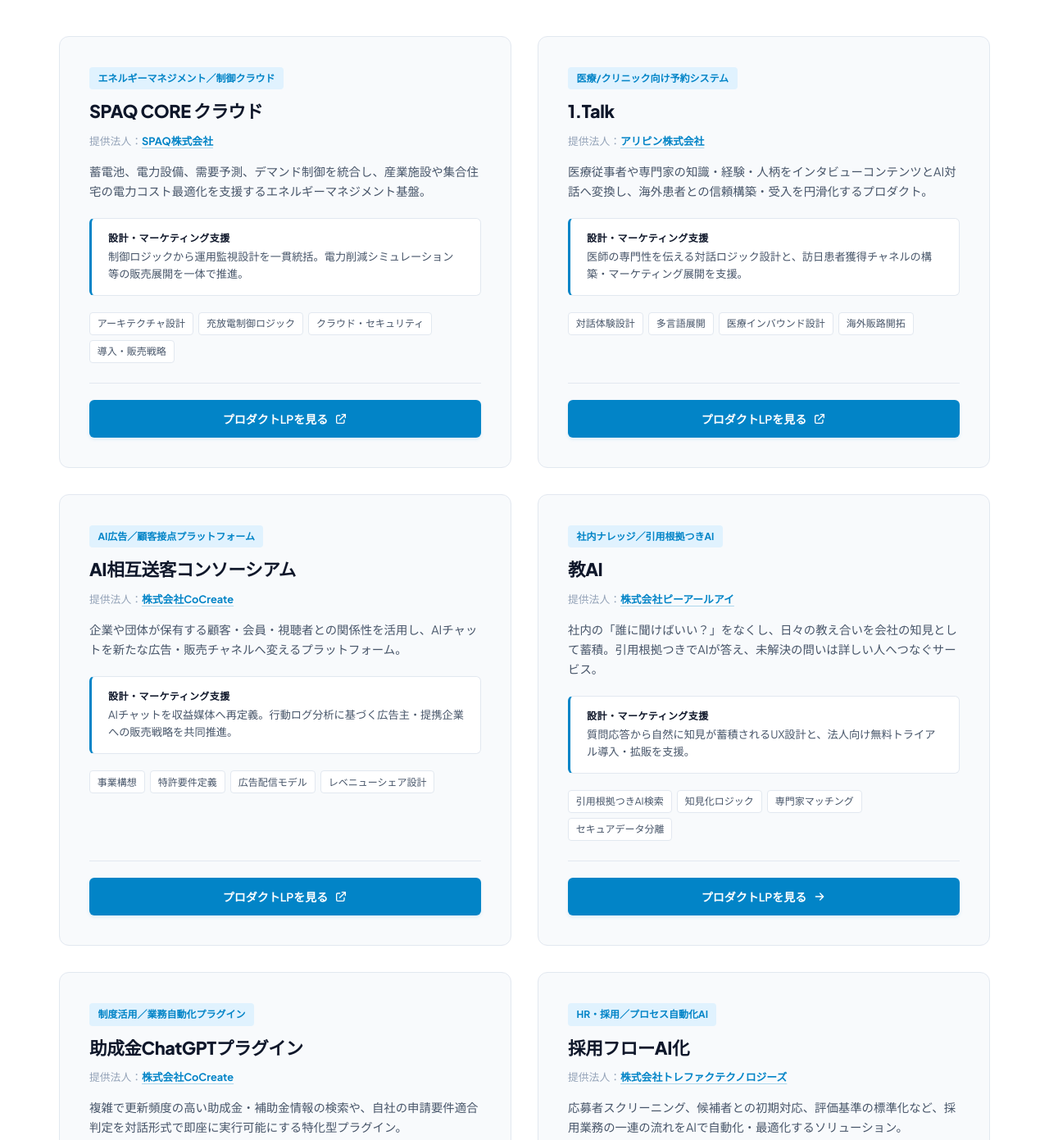
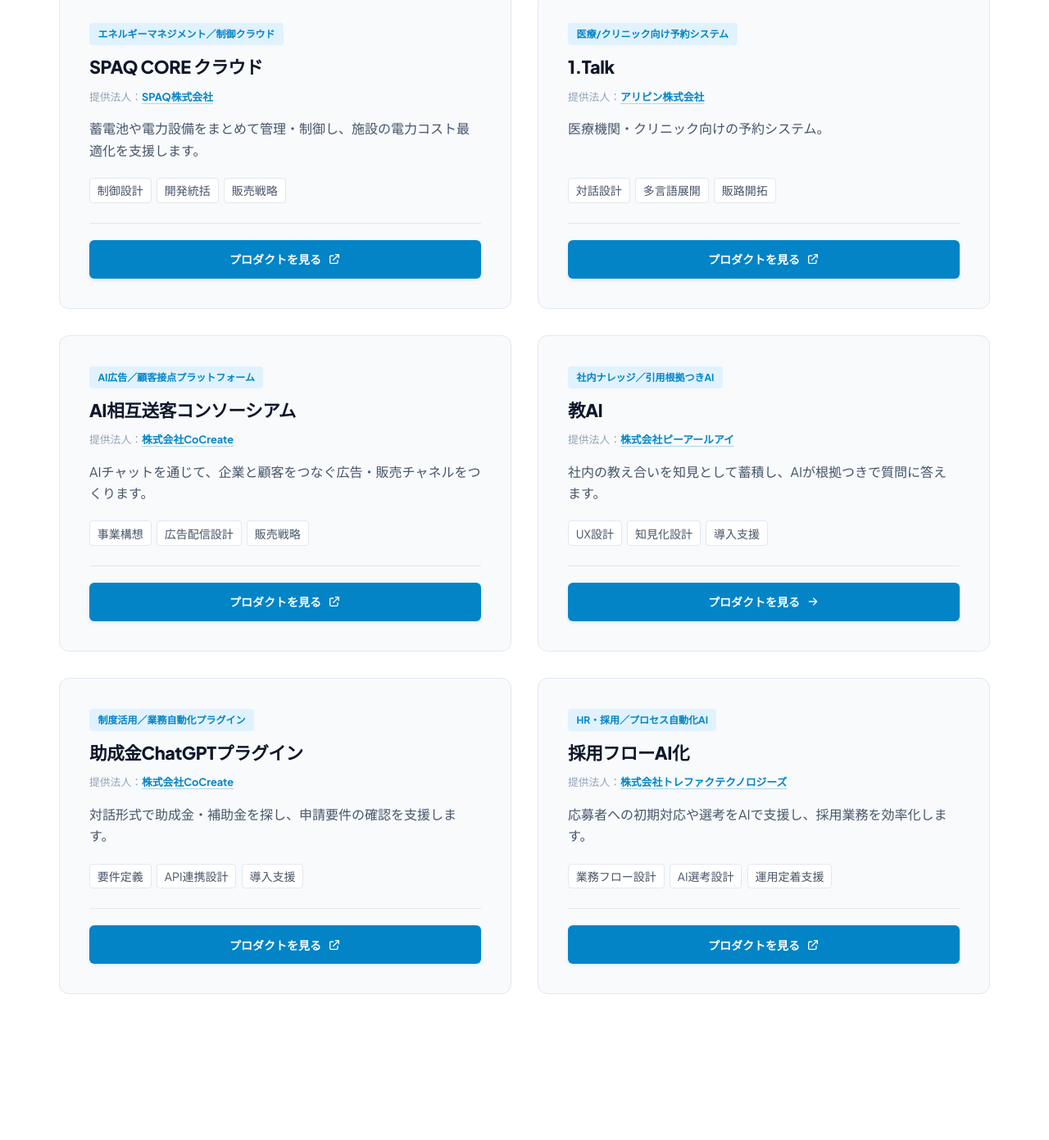
Before and after one commit to mkisama94/ai-orchestrations-lp, a plain HTML site: page public/index.html in a window 1280 px wide. Shown: the part 938-2329 px from the top of the page at 82% size. Drawn offline with Linux system fonts and the light colour scheme.

Commit message:
実績を修正

```diff
--- a/public/index.html
+++ b/public/index.html
@@ -26,7 +26,7 @@
       </button>
 
       <nav class="nav-menu" id="navMenu">
-        <a href="#products" class="nav-link">取扱プロダクト</a>
+        <a href="#products" class="nav-link">プロダクト実績</a>
         <a href="#services" class="nav-link">支援内容</a>
         <a href="#about" class="nav-link">私たちについて</a>
         <a href="#contact" class="btn btn-primary nav-cta">お問い合わせ</a>
@@ -47,7 +47,7 @@
           </p>
           <div class="hero-ctas">
             <a href="#contact" class="btn btn-primary">AI活用について相談する</a>
-            <a href="#products" class="btn btn-secondary">取扱プロダクトを見る</a>
+            <a href="#products" class="btn btn-secondary">プロダクト実績を見る</a>
           </div>
         </div>
 
@@ -101,10 +101,9 @@
     <div class="container">
       <div class="section-header reveal">
         <span class="badge">PRODUCTS</span>
-        <h2>取扱プロダクト</h2>
+        <h2>プロダクト実績</h2>
         <p class="subtitle">
-          弊社が、開発やマーケティングを設計しているAIプロダクトです。<br>
-          私たちは、AIプロダクトの企画や開発を支援するだけではありません。商品設計、販売戦略、導入提案までを一体で設計し、パートナー企業とともに市場展開を進めています。
+          私たちが設計・開発支援・マーケティングに携わるプロダクトをご紹介します。
         </p>
       </div>
 
@@ -118,22 +117,17 @@
           </div>
           <div class="product-card-body">
             <p class="product-desc">
-              蓄電池、電力設備、需要予測、デマンド制御を統合し、産業施設や集合住宅の電力コスト最適化を支援するエネルギーマネジメント基盤。
+              蓄電池や電力設備をまとめて管理・制御し、施設の電力コスト最適化を支援します。
             </p>
-            <div class="product-feature-box">
-              <h4>設計・マーケティング支援</h4>
-              <p>制御ロジックから運用監視設計を一貫統括。電力削減シミュレーション等の販売展開を一体で推進。</p>
-            </div>
-            <div class="product-badges">
-              <span class="product-badge-item">アーキテクチャ設計</span>
-              <span class="product-badge-item">充放電制御ロジック</span>
-              <span class="product-badge-item">クラウド・セキュリティ</span>
-              <span class="product-badge-item">導入・販売戦略</span>
-            </div>
+            <ul class="product-badges" aria-label="当社の担当領域">
+              <li class="product-badge-item">制御設計</li>
+              <li class="product-badge-item">開発統括</li>
+              <li class="product-badge-item">販売戦略</li>
+            </ul>
           </div>
           <div class="product-card-footer">
             <a href="https://core.spaq.co.jp/" class="btn btn-primary product-lp-btn" target="_blank" rel="noopener noreferrer">
-              プロダクトLPを見る
+              プロダクトを見る
               <svg fill="none" viewBox="0 0 24 24" stroke="currentColor" width="16" height="16">
                 <path stroke-linecap="round" stroke-linejoin="round" stroke-width="2" d="M10 6H6a2 2 0 00-2 2v10a2 2 0 002 2h10a2 2 0 002-2v-4M14 4h6m0 0v6m0-6L10 14"/>
               </svg>
@@ -150,22 +144,17 @@
           </div>
           <div class="product-card-body">
             <p class="product-desc">
-              医療従事者や専門家の知識・経験・人柄をインタビューコンテンツとAI対話へ変換し、海外患者との信頼構築・受入を円滑化するプロダクト。
+              医療機関・クリニック向けの予約システム。
             </p>
-            <div class="product-feature-box">
-              <h4>設計・マーケティング支援</h4>
-              <p>医師の専門性を伝える対話ロジック設計と、訪日患者獲得チャネルの構築・マーケティング展開を支援。</p>
-            </div>
-            <div class="product-badges">
-              <span class="product-badge-item">対話体験設計</span>
-              <span class="product-badge-item">多言語展開</span>
-              <span class="product-badge-item">医療インバウンド設計</span>
-              <span class="product-badge-item">海外販路開拓</span>
-            </div>
+            <ul class="product-badges" aria-label="当社の担当領域">
+              <li class="product-badge-item">対話設計</li>
+              <li class="product-badge-item">多言語展開</li>
+              <li class="product-badge-item">販路開拓</li>
+            </ul>
           </div>
           <div class="product-card-footer">
             <a href="https://1talk.health/" class="btn btn-primary product-lp-btn" target="_blank" rel="noopener noreferrer">
-              プロダクトLPを見る
+              プロダクトを見る
               <svg fill="none" viewBox="0 0 24 24" stroke="currentColor" width="16" height="16">
                 <path stroke-linecap="round" stroke-linejoin="round" stroke-width="2" d="M10 6H6a2 2 0 00-2 2v10a2 2 0 002 2h10a2 2 0 002-2v-4M14 4h6m0 0v6m0-6L10 14"/>
               </svg>
@@ -182,22 +171,17 @@
           </div>
           <div class="product-card-body">
             <p class="product-desc">
-              企業や団体が保有する顧客・会員・視聴者との関係性を活用し、AIチャットを新たな広告・販売チャネルへ変えるプラットフォーム。
+              AIチャットを通じて、企業と顧客をつなぐ広告・販売チャネルをつくります。
             </p>
-            <div class="product-feature-box">
-              <h4>設計・マーケティング支援</h4>
-              <p>AIチャットを収益媒体へ再定義。行動ログ分析に基づく広告主・提携企業への販売戦略を共同推進。</p>
-            </div>
-            <div class="product-badges">
-              <span class="product-badge-item">事業構想</span>
-              <span class="product-badge-item">特許要件定義</span>
-              <span class="product-badge-item">広告配信モデル</span>
-              <span class="product-badge-item">レベニューシェア設計</span>
-            </div>
+            <ul class="product-badges" aria-label="当社の担当領域">
+              <li class="product-badge-item">事業構想</li>
+              <li class="product-badge-item">広告配信設計</li>
+              <li class="product-badge-item">販売戦略</li>
+            </ul>
           </div>
           <div class="product-card-footer">
             <a href="#" class="btn btn-primary product-lp-btn" target="_blank" rel="noopener noreferrer">
-              プロダクトLPを見る
+              プロダクトを見る
               <svg fill="none" viewBox="0 0 24 24" stroke="currentColor" width="16" height="16">
                 <path stroke-linecap="round" stroke-linejoin="round" stroke-width="2" d="M10 6H6a2 2 0 00-2 2v10a2 2 0 002 2h10a2 2 0 002-2v-4M14 4h6m0 0v6m0-6L10 14"/>
               </svg>
@@ -214,22 +198,17 @@
           </div>
           <div class="product-card-body">
             <p class="product-desc">
-              社内の「誰に聞けばいい？」をなくし、日々の教え合いを会社の知見として蓄積。引用根拠つきでAIが答え、未解決の問いは詳しい人へつなぐサービス。
+              社内の教え合いを知見として蓄積し、AIが根拠つきで質問に答えます。
             </p>
-            <div class="product-feature-box">
-              <h4>設計・マーケティング支援</h4>
-              <p>質問応答から自然に知見が蓄積されるUX設計と、法人向け無料トライアル導入・拡販を支援。</p>
-            </div>
-            <div class="product-badges">
-              <span class="product-badge-item">引用根拠つきAI検索</span>
-              <span class="product-badge-item">知見化ロジック</span>
-              <span class="product-badge-item">専門家マッチング</span>
-              <span class="product-badge-item">セキュアデータ分離</span>
-            </div>
+            <ul class="product-badges" aria-label="当社の担当領域">
+              <li class="product-badge-item">UX設計</li>
+              <li class="product-badge-item">知見化設計</li>
+              <li class="product-badge-item">導入支援</li>
+            </ul>
           </div>
           <div class="product-card-footer">
             <a href="https://staging.oshieai.com/auth/signin" class="btn btn-primary product-lp-btn">
-              プロダクトLPを見る
+              プロダクトを見る
               <svg fill="none" viewBox="0 0 24 24" stroke="currentColor" width="16" height="16">
                 <path stroke-linecap="round" stroke-linejoin="round" stroke-width="2" d="M5 12h14m-6-6 6 6-6 6"/>
               </svg>
@@ -246,22 +225,17 @@
           </div>
           <div class="product-card-body">
             <p class="product-desc">
-              複雑で更新頻度の高い助成金・補助金情報の検索や、自社の申請要件適合判定を対話形式で即座に実行可能にする特化型プラグイン。
+              対話形式で助成金・補助金を探し、申請要件の確認を支援します。
             </p>
-            <div class="product-feature-box">
-              <h4>設計・マーケティング支援</h4>
-              <p>制度検索から申請準備までの自動化ロジックを設計し、士業・中小企業向けへの導入提案・販売を展開。</p>
-            </div>
-            <div class="product-badges">
-              <span class="product-badge-item">プロンプト・API連携</span>
-              <span class="product-badge-item">最新制度DB設計</span>
-              <span class="product-badge-item">要件定義</span>
-              <span class="product-badge-item">導入・拡販支援</span>
-            </div>
+            <ul class="product-badges" aria-label="当社の担当領域">
+              <li class="product-badge-item">要件定義</li>
+              <li class="product-badge-item">API連携設計</li>
+              <li class="product-badge-item">導入支援</li>
+            </ul>
           </div>
           <div class="product-card-footer">
             <a href="#" class="btn btn-primary product-lp-btn" target="_blank" rel="noopener noreferrer">
-              プロダクトLPを見る
+              プロダクトを見る
               <svg fill="none" viewBox="0 0 24 24" stroke="currentColor" width="16" height="16">
                 <path stroke-linecap="round" stroke-linejoin="round" stroke-width="2" d="M10 6H6a2 2 0 00-2 2v10a2 2 0 002 2h10a2 2 0 002-2v-4M14 4h6m0 0v6m0-6L10 14"/>
               </svg>
@@ -278,22 +252,17 @@
           </div>
           <div class="product-card-body">
             <p class="product-desc">
-              応募者スクリーニング、候補者との初期対応、評価基準の標準化など、採用業務の一連の流れをAIで自動化・最適化するソリューション。
+              応募者への初期対応や選考をAIで支援し、採用業務を効率化します。
             </p>
-            <div class="product-feature-box">
-              <h4>設計・マーケティング支援</h4>
-              <p>選考基準のブレを防ぎ工数を大幅削減する判定モデルを設計。人事部門向け導入パッケージとして展開。</p>
-            </div>
-            <div class="product-badges">
-              <span class="product-badge-item">採用業務フロー再設計</span>
-              <span class="product-badge-item">AI選考モデル設計</span>
-              <span class="product-badge-item">ATS連携</span>
-              <span class="product-badge-item">運用定着支援</span>
-            </div>
+            <ul class="product-badges" aria-label="当社の担当領域">
+              <li class="product-badge-item">業務フロー設計</li>
+              <li class="product-badge-item">AI選考設計</li>
+              <li class="product-badge-item">運用定着支援</li>
+            </ul>
           </div>
           <div class="product-card-footer">
             <a href="#" class="btn btn-primary product-lp-btn" target="_blank" rel="noopener noreferrer">
-              プロダクトLPを見る
+              プロダクトを見る
               <svg fill="none" viewBox="0 0 24 24" stroke="currentColor" width="16" height="16">
                 <path stroke-linecap="round" stroke-linejoin="round" stroke-width="2" d="M10 6H6a2 2 0 00-2 2v10a2 2 0 002 2h10a2 2 0 002-2v-4M14 4h6m0 0v6m0-6L10 14"/>
               </svg>
@@ -545,7 +514,7 @@
           <div class="footer-links-col">
             <h4>コンテンツ</h4>
             <ul>
-              <li><a href="#products">取扱プロダクト</a></li>
+              <li><a href="#products">プロダクト実績</a></li>
               <li><a href="#services">支援内容</a></li>
             </ul>
           </div>
--- a/public/styles.css
+++ b/public/styles.css
@@ -515,7 +515,7 @@ ul {
 }
 
 .product-desc {
-  font-size: 0.9rem;
+  font-size: 1rem;
   color: var(--text-secondary);
   line-height: 1.65;
   margin-bottom: 1.25rem;
@@ -549,11 +549,12 @@ ul {
   display: flex;
   flex-wrap: wrap;
   gap: 0.4rem;
+  margin-top: auto;
   margin-bottom: 1.5rem;
 }
 
 .product-badge-item {
-  font-size: 0.75rem;
+  font-size: 0.875rem;
   color: var(--text-secondary);
   background-color: var(--bg-primary);
   border: 1px solid var(--border-color);
```
